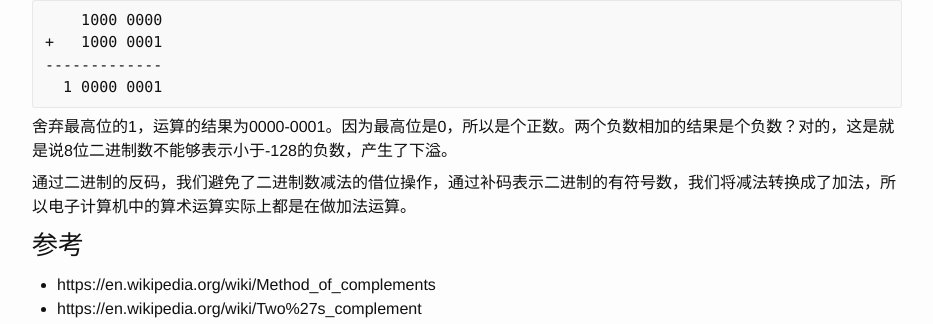
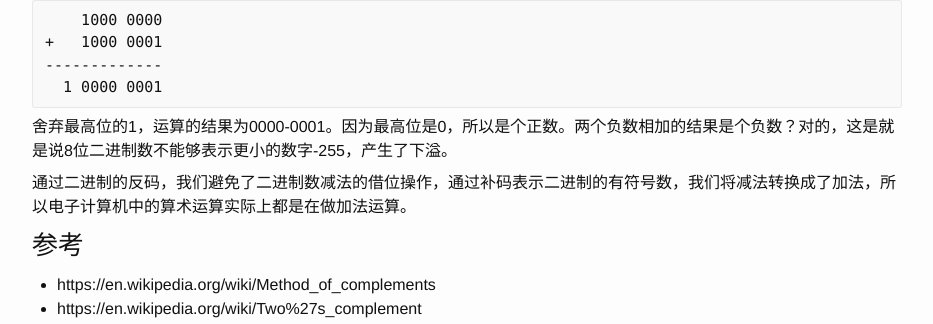
Before and after one commit to ousiax/ousiax.github.io, a Jekyll site: the page built from _posts/2019-04-02-subtraction-complement-signed-number.md, in a window 1280 px wide and 900 px high, scrolled down 10140 px. Shown: the part 368-692 px from the top of the window, without its empty margins (173-1106 px from the left). Built offline with Jekyll 4.4.1, drawn with Linux system fonts in a browser that asks for light colours.

Commit message:
Update 2019-04-02-subtraction-complement-signed-number.md

````diff
--- a/_posts/2019-04-02-subtraction-complement-signed-number.md
+++ b/_posts/2019-04-02-subtraction-complement-signed-number.md
@@ -580,7 +580,7 @@ tags: ['Programming']
   1 0000 0001
 ```
 
-舍弃最高位的1，运算的结果为0000-0001。因为最高位是0，所以是个正数。两个负数相加的结果是个负数？对的，这是就是说8位二进制数不能够表示小于-128的负数，产生了下溢。
+舍弃最高位的1，运算的结果为0000-0001。因为最高位是0，所以是个正数。两个负数相加的结果是个负数？对的，这是就是说8位二进制数不能够表示更小的数字-255，产生了下溢。
 
 通过二进制的反码，我们避免了二进制数减法的借位操作，通过补码表示二进制的有符号数，我们将减法转换成了加法，所以电子计算机中的算术运算实际上都是在做加法运算。
 
````
